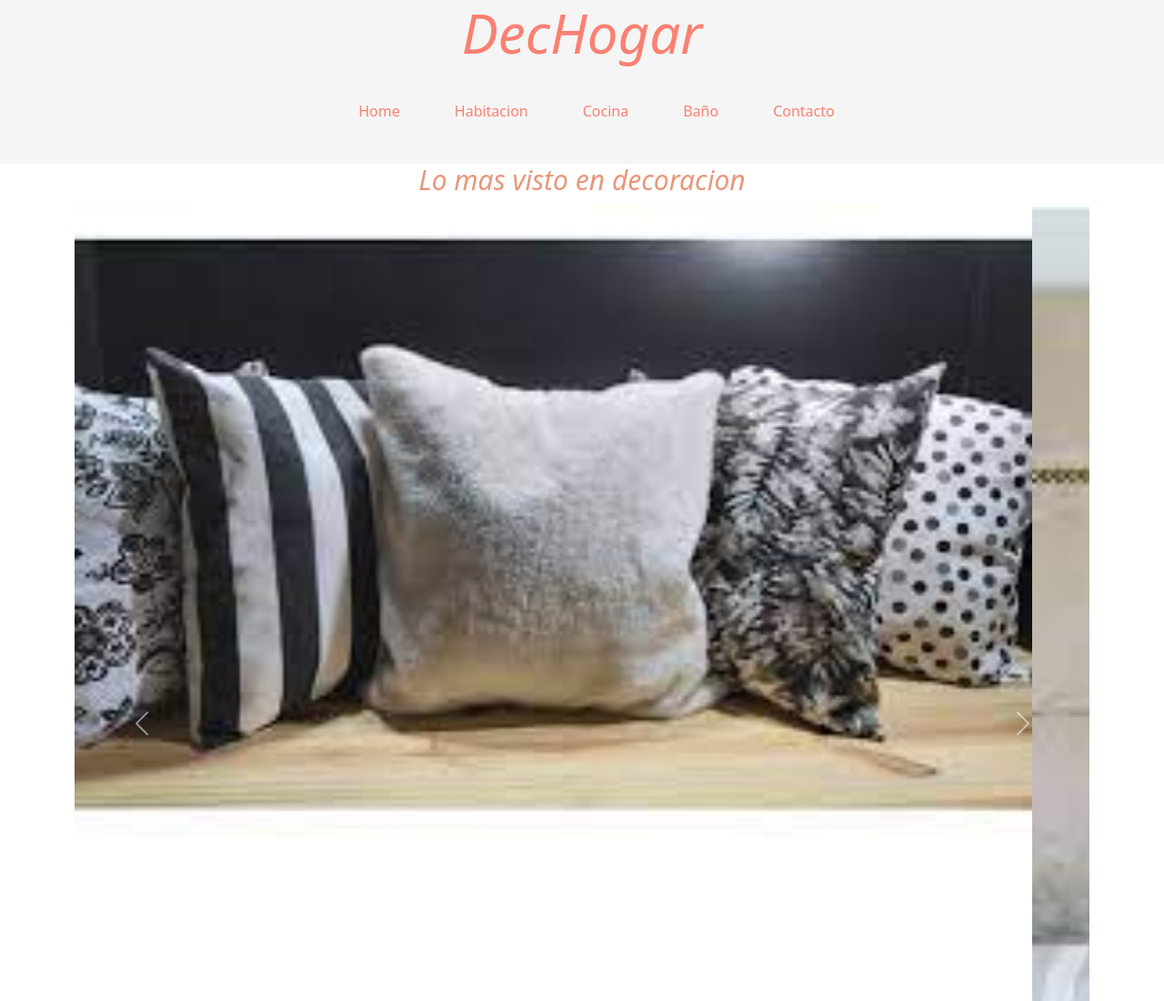
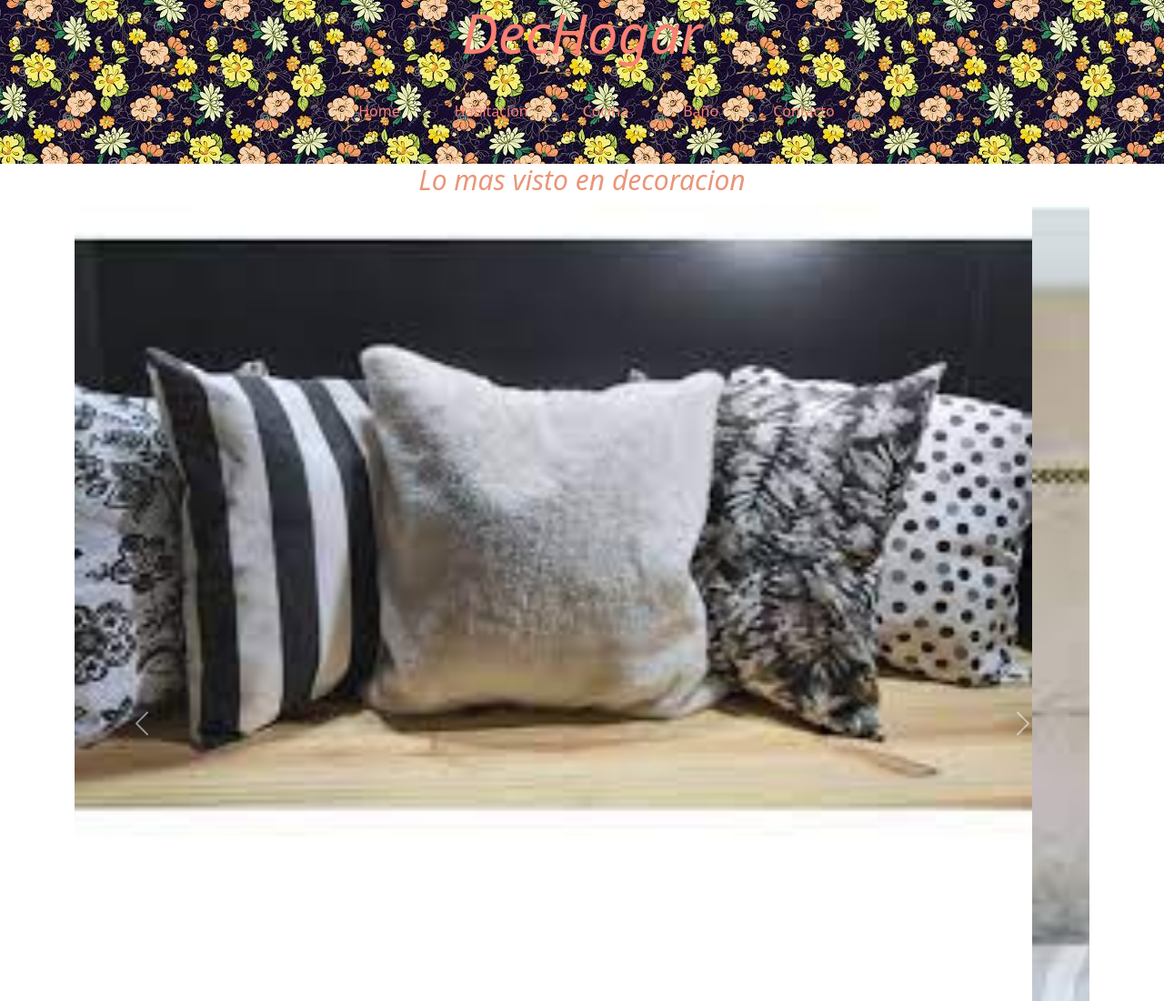
Before and after one commit to Agusgrandon/terceraentrega.grandon, a plain HTML site: page index.html in a window 1280 px wide. Shown: the top 1100 px of the page at 91% size. Drawn offline with nearby package versions, Linux system fonts and the light colour scheme.

Commit message:
agrege una foto

```diff
--- a/css/style.css
+++ b/css/style.css
@@ -4,7 +4,7 @@
   box-sizing: border-box; }
 
 header {
-  background-color: whitesmoke;
+  background-image: url(/img/fondo/descarga.jpg);
   color: darksalmon;
   display: flex;
   justify-content: space-between; }
--- a/scss/secciones/_index.scss
+++ b/scss/secciones/_index.scss
@@ -1,6 +1,6 @@
 
 header{
-    background-color: whitesmoke;
+    background-image: url(/img/fondo/descarga.jpg);
     color: darksalmon;
     display: flex;
     justify-content: space-between;
```
